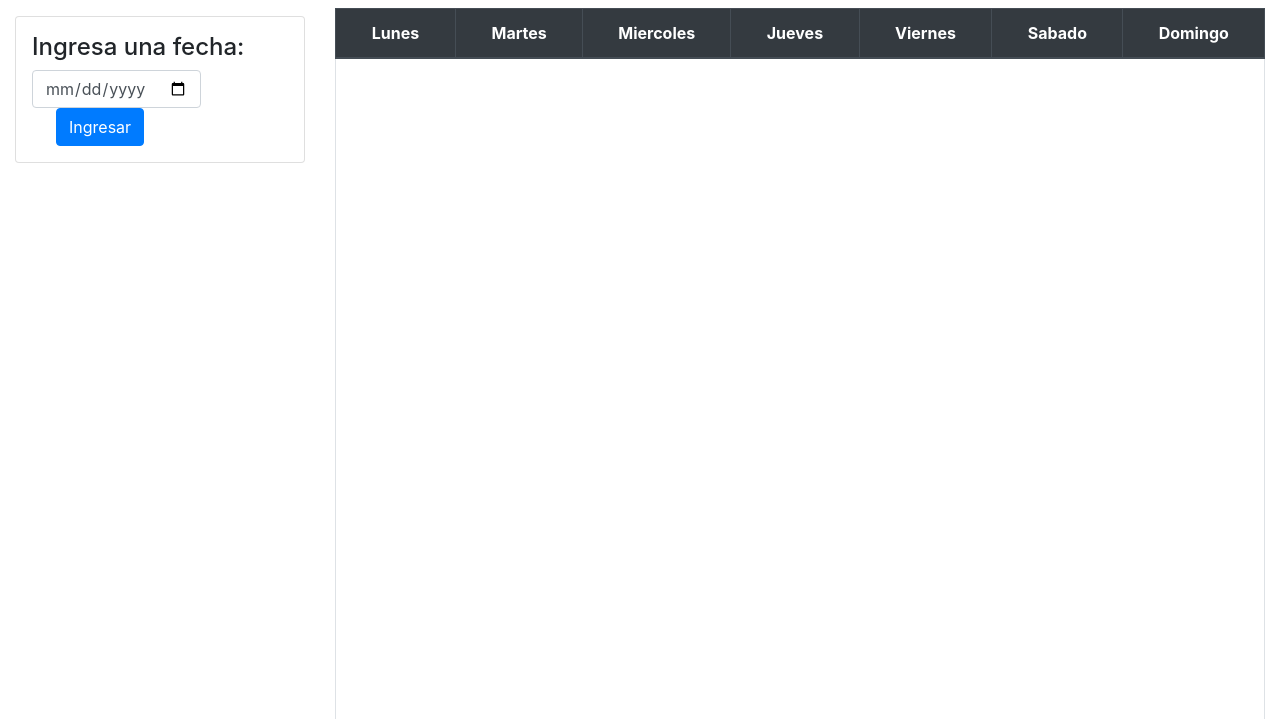
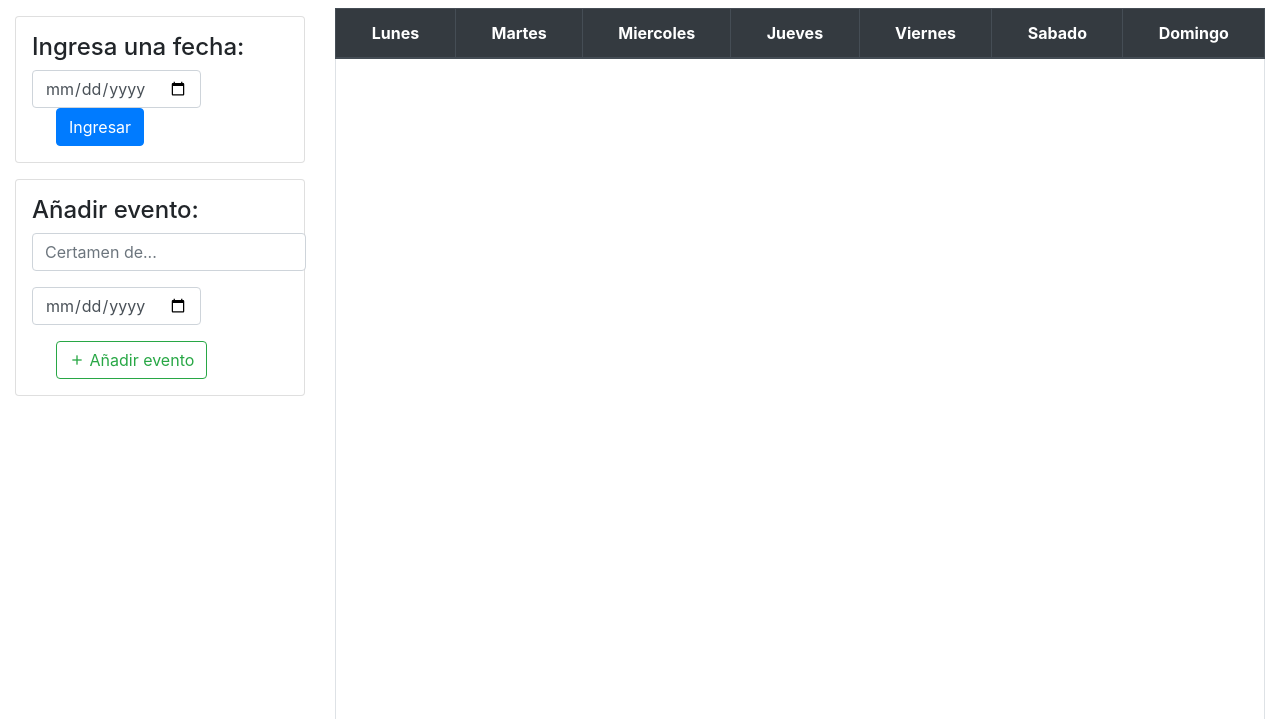
Before and after one commit to moxwel/csm, a PHP site: page /page/cal.php in a window 1280 px wide. Shown: the part 56-775 px from the top of the page. Run offline with PHP 8.4, Linux system fonts and the light colour scheme; the visitor is signed in with stand-in values (Sample User, id 1); lists and menus that the app fills with data are empty; some libraries are stand-ins or nearby versions.

Commit message:
Añadir evento v1

```diff
--- a/page/cal.php
+++ b/page/cal.php
@@ -39,10 +39,18 @@ require "./tools/verify.php";
         <div class="col-3 pt-2">
         <div class="card p-3">
             <h4>Ingresa una fecha:</h4>
-        <form class="form-inline" method="get">
+            <form class="form-inline" method="get">
 
                 <input class="form-control" type="date"     name="fecha" required>
                 <input class="btn btn-primary ml-4" type="submit"   name="env"   value="Ingresar">
+            </form>
+        </div>
+        <div class="card p-3 mt-3">
+            <h4>Añadir evento:</h4>
+            <form class="form-inline" method="get">
+                <input type="text" class="form-control mb-3" placeholder="Certamen de..." required>
+                <input class="form-control mb-3" type="date"     name="fecha" required>
+                <button class="btn btn-outline-success ml-4" type="submit"   name="env"   value="IngEv"><span class="mdi mdi-plus"></span> Añadir evento</button>
             </form>
         </div>
 
```
